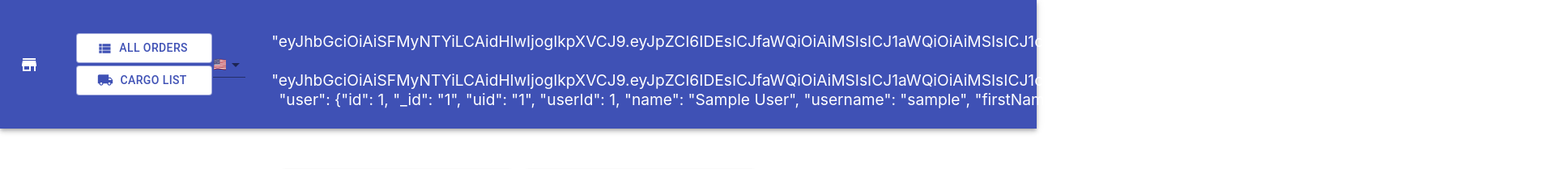
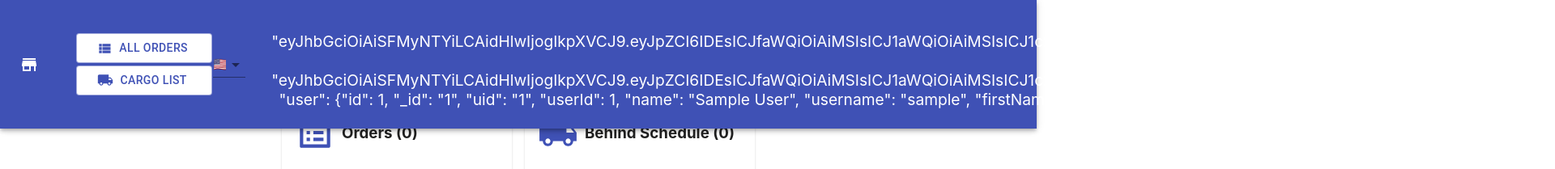
Before and after one commit to msymbolEJA/frontend-textile, a React (Create React App) app: page / in a window 1280 px wide. Shown: the top 209 px of the page at 81% size, 1920 px wide, since content can reach past the window. Built offline with nearby package versions, Linux system fonts and the light colour scheme; no server answers; sample sign-in values are in the browser's storage.

Commit message:
feat: set navbar fixed and style other comp depends on navbar

```diff
--- a/src/components/cargo/ShipmentDueDates.js
+++ b/src/components/cargo/ShipmentDueDates.js
@@ -37,7 +37,7 @@ const useStyles = makeStyles((theme) => ({
     flexGrow: 1,
     // cursor: "pointer",
     margin: 0,
-    marginTop: 30,
+    marginTop: 10,
     minWidth: "400px",
   },
   icon: {
--- a/src/components/cargo/WorkshopDueDates.js
+++ b/src/components/cargo/WorkshopDueDates.js
@@ -37,7 +37,7 @@ const useStyles = makeStyles((theme) => ({
     flexGrow: 1,
     // cursor: "pointer",
     margin: 0,
-    marginTop: 30,
+    marginTop: 10,
     minWidth: "400px",
   },
   icon: {
--- a/src/components/navbar/Navbar.js
+++ b/src/components/navbar/Navbar.js
@@ -30,6 +30,7 @@ const STORE_NAME = process.env.REACT_APP_STORE_NAME;
 const useStyles = makeStyles((theme) => ({
   root: {
     flexGrow: 1,
+    marginTop: 50,
   },
   menuButton: {
     marginRight: theme.spacing(2),
@@ -140,7 +141,7 @@ export default function MenuAppBar() {
   return (
     <div className={classes.root}>
       <FormGroup></FormGroup>
-      <AppBar position="static">
+      <AppBar position="fixed">
         <Toolbar>
           <IconButton
             edge="start"
--- a/src/components/orders/allorders/AllOrdersTable.js
+++ b/src/components/orders/allorders/AllOrdersTable.js
@@ -70,7 +70,7 @@ const StyledTableRow = withStyles((theme) => ({
 const useStyles = makeStyles((theme) => ({
   root: {
     width: "100%",
-    marginTop: theme.spacing(2),
+    marginTop: 30,
     overflowX: "auto",
   },
   container: {
--- a/src/components/orders/new/NewOrder.js
+++ b/src/components/orders/new/NewOrder.js
@@ -78,7 +78,7 @@ function NewOrder() {
   };
 
   return (
-    <div className="App">
+    <div className="App" style={{ marginTop: 40 }}>
       <Form
         handleSubmit={handleSubmit}
         handleChange={handleChange}
--- a/src/components/orders/readyorders/orderdetails/OrderDetails.js
+++ b/src/components/orders/readyorders/orderdetails/OrderDetails.js
@@ -40,7 +40,7 @@ const StyledTableRow = withStyles((theme) => ({
 const useStyles = makeStyles((theme) => ({
   root: {
     width: "100%",
-    marginTop: theme.spacing(1),
+    marginTop: 30,
     overflowX: "auto",
   },
   rootBottom: {
--- a/src/components/search/Search.js
+++ b/src/components/search/Search.js
@@ -81,7 +81,7 @@ const Search = () => {
   };
 
   return (
-    <div>
+    <div style={{ marginTop: 20 }}>
       <Form
         handleChange={handleChange}
         handleSubmit={handleSubmit}
--- a/src/components/settings/Settings.js
+++ b/src/components/settings/Settings.js
@@ -18,7 +18,7 @@ const BASE_URL = process.env.REACT_APP_BASE_URL;
 
 const useStyles = makeStyles((theme) => ({
   paper: {
-    marginTop: theme.spacing(8),
+    marginTop: 80,
     display: "flex",
     flexDirection: "column",
     alignItems: "center",
--- a/src/components/stock/StockList.js
+++ b/src/components/stock/StockList.js
@@ -59,6 +59,7 @@ const useStyles = makeStyles({
     margin: "1rem",
     minWidth: "500px",
     minHeight: "250px",
+    marginTop: 40,
     width: "95%",
   },
   header: {
```
